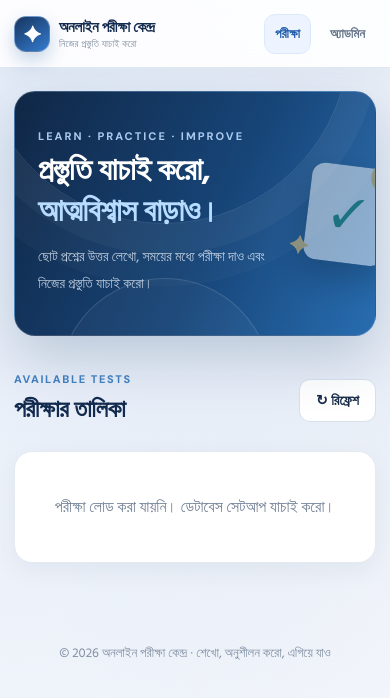
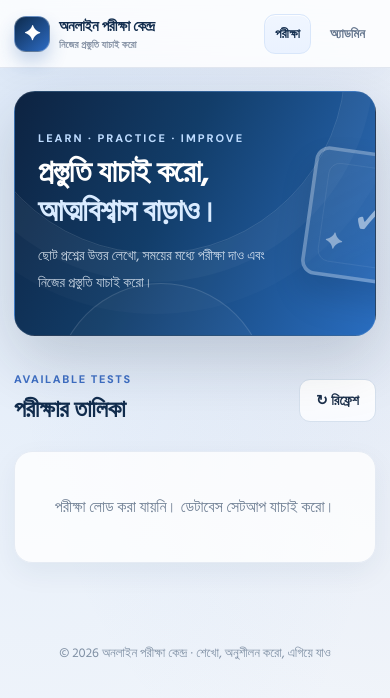
Before and after one commit to shariful8855-creator/online-exam-center, a plain HTML site: page index.html in a window 390 px wide. Drawn offline with nearby package versions, Linux system fonts and the light colour scheme; no server answers.

Commit message:
Upgrade to an ultra-premium responsive theme

```diff
--- a/theme.css
+++ b/theme.css
@@ -1,28 +1,37 @@
-/* Premium visual system for Online Exam Center */
+/* Ultra Premium Theme for Online Exam Center */
 @import url('https://fonts.googleapis.com/css2?family=DM+Sans:wght@400;500;600;700;800&family=Hind+Siliguri:wght@400;500;600;700&display=swap');
 
 :root {
   color-scheme: light;
-  --navy: #132b4f;
-  --blue: #2867c7;
-  --sky: #edf4ff;
-  --ink: #172b49;
-  --muted: #6f7e93;
-  --line: #e4eaf2;
-  --bg: #f5f7fb;
-  --green: #14805e;
-  --red: #c43d4b;
-  --surface: #fff;
-  --shadow-sm: 0 8px 24px rgba(20, 43, 78, .055);
-  --shadow-md: 0 18px 48px rgba(20, 43, 78, .11);
+  --navy: #122d4e;
+  --navy-2: #0b1f3a;
+  --blue: #2a6fd2;
+  --blue-2: #5aa6ff;
+  --sky: #edf5ff;
+  --ink: #1b2f4a;
+  --muted: #6d7d92;
+  --line: #e5ebf4;
+  --bg: #f4f7fb;
+  --surface: #ffffff;
+  --green: #169267;
+  --green-soft: #eafaf4;
+  --red: #ca4054;
+  --red-soft: #fff0f2;
+  --amber: #ef8d2d;
+  --amber-soft: #fff5ed;
+  --shadow-sm: 0 10px 28px rgba(20, 43, 78, 0.06);
+  --shadow-md: 0 18px 44px rgba(20, 43, 78, 0.12);
+  --shadow-lg: 0 24px 62px rgba(14, 31, 57, 0.18);
+  --radial-1: rgba(104, 162, 236, 0.16);
+  --radial-2: rgba(55, 102, 190, 0.09);
 }
 
 html { scroll-behavior: smooth; }
 body {
   min-height: 100vh;
   background:
-    radial-gradient(ellipse at 4% 0%, rgba(80, 139, 221, .11), transparent 29rem),
-    radial-gradient(ellipse at 100% 30%, rgba(63, 117, 190, .07), transparent 26rem),
+    radial-gradient(ellipse at 8% 2%, var(--radial-1), transparent 26rem),
+    radial-gradient(ellipse at 100% 32%, var(--radial-2), transparent 24rem),
     var(--bg);
   color: var(--ink);
   font-family: 'Hind Siliguri', 'DM Sans', sans-serif;
@@ -30,63 +39,173 @@ body {
 }
 button, input, select, textarea { font: inherit; }
 button { -webkit-tap-highlight-color: transparent; }
-:focus-visible { outline: 3px solid rgba(51, 119, 205, .45); outline-offset: 3px; }
+:focus-visible {
+  outline: 3px solid rgba(57, 117, 208, 0.42);
+  outline-offset: 3px;
+}
 
 .topbar {
   position: sticky;
-  z-index: 20;
+  z-index: 50;
   top: 0;
   height: 78px;
   padding: 0 max(5.5vw, 22px);
-  background: rgba(255,255,255,.9);
-  border-bottom: 1px solid rgba(220, 229, 240, .9);
-  box-shadow: 0 5px 24px rgba(20,43,78,.035);
+  background: rgba(255, 255, 255, 0.82);
+  border-bottom: 1px solid rgba(222, 228, 238, 0.9);
   backdrop-filter: blur(18px);
   -webkit-backdrop-filter: blur(18px);
+  box-shadow: 0 12px 24px rgba(15, 36, 64, 0.024);
 }
-.brand { gap: 12px; color: var(--navy); font-size: 19px; font-weight: 700; letter-spacing: -.3px; }
-.brand small { color: #8491a4; font-size: 11px; font-weight: 500; letter-spacing: .15px; }
+.brand {
+  gap: 12px;
+  color: var(--navy);
+  font-size: 19px;
+  font-weight: 700;
+  letter-spacing: -0.3px;
+}
+.brand small {
+  display: block;
+  margin-top: -2px;
+  color: #8894a7;
+  font-size: 11px;
+  font-weight: 600;
+  letter-spacing: 0.12px;
+}
 .brand-mark {
   display: grid;
+  place-items: center;
   width: 43px;
   height: 43px;
-  place-items: center;
-  border: 1px solid rgba(255,255,255,.32);
   border-radius: 14px;
-  background: linear-gradient(145deg, #17365f, #347bd0);
-  box-shadow: 0 8px 18px rgba(31, 86, 157, .25);
+  border: 1px solid rgba(255,255,255,0.32);
+  background: linear-gradient(138deg, #0d2b4d 0%, #2d6bc3 100%);
+  box-shadow: 0 10px 18px rgba(34, 89, 173, 0.24);
+  color: #fff;
+  font-size: 20px;
 }
-nav { gap: 6px; }
-.nav-btn { padding: 9px 17px; border: 1px solid transparent; border-radius: 11px; color: #66758a; font-weight: 600; transition: .2s ease; }
-.nav-btn:hover, .nav-btn.active { color: #1d5baa; background: #edf4ff; border-color: #dce9fb; }
+nav { gap: 8px; }
+.nav-btn {
+  padding: 9px 17px;
+  border: 1px solid transparent;
+  border-radius: 11px;
+  background: transparent;
+  color: #65768e;
+  font-weight: 700;
+  transition: 0.2s ease;
+}
+.nav-btn:hover,
+.nav-btn.active {
+  color: var(--navy);
+  background: linear-gradient(180deg, #f0f6ff 0%, #eaf2ff 100%);
+  border-color: #d8e6fa;
+  box-shadow: inset 0 1px 0 rgba(255,255,255,0.8);
+}
 
-main { width: min(1120px, calc(100% - 44px)); padding: 38px 0 76px; }
+main {
+  width: min(1120px, calc(100% - 44px));
+  padding: 42px 0 76px;
+}
 .hero {
   position: relative;
   isolation: isolate;
   overflow: hidden;
-  min-height: 288px;
+  min-height: 300px;
   margin-bottom: 48px;
-  padding: 45px 52px;
-  border: 1px solid rgba(255,255,255,.18);
-  border-radius: 26px;
-  background: linear-gradient(115deg, #102746 0%, #174578 56%, #286db1 100%);
-  box-shadow: 0 22px 55px rgba(19, 53, 96, .2);
+  padding: 46px 52px;
+  border: 1px solid rgba(255,255,255,0.1);
+  border-radius: 28px;
+  background: linear-gradient(115deg, #0d2341 0%, #123d69 42%, #2a6ec1 100%);
+  box-shadow: var(--shadow-lg);
 }
-.hero::before, .hero::after { position: absolute; z-index: -1; content: ''; pointer-events: none; border: 1px solid rgba(255,255,255,.12); border-radius: 50%; }
-.hero::before { width: 370px; height: 370px; top: -240px; right: 7%; box-shadow: 0 0 0 30px rgba(255,255,255,.035), 0 0 0 62px rgba(255,255,255,.025); }
-.hero::after { width: 210px; height: 210px; right: 29%; bottom: -155px; background: rgba(255,255,255,.035); }
-.hero .eyebrow { color: #a9c9ee; letter-spacing: 2px; }
-.hero h1 { max-width: 650px; color: #fff; font-size: clamp(32px, 4vw, 46px); line-height: 1.3; letter-spacing: -.6px; }
-.hero h1 em { color: #b7dcff; font-style: normal; }
-.hero-copy { max-width: 550px; color: rgba(238,246,255,.78); line-height: 1.9; }
-.hero-art { filter: drop-shadow(0 18px 20px rgba(0,0,0,.2)); }
-.paper { border: 5px solid rgba(255,255,255,.58); border-radius: 18px; transform: rotate(7deg); }
+.hero::before,
+.hero::after {
+  position: absolute;
+  z-index: -1;
+  content: '';
+  pointer-events: none;
+  border: 1px solid rgba(255,255,255,0.12);
+  border-radius: 50%;
+}
+.hero::before {
+  width: 380px;
+  height: 380px;
+  top: -220px;
+  right: 8%;
+  box-shadow: 0 0 0 28px rgba(255,255,255,0.03), 0 0 0 60px rgba(255,255,255,0.02);
+}
+.hero::after {
+  width: 210px;
+  height: 210px;
+  right: 30%;
+  bottom: -160px;
+  background: rgba(255,255,255,0.03);
+}
+.hero .eyebrow {
+  color: #bedcff;
+  letter-spacing: 2px;
+}
+.hero h1 {
+  max-width: 650px;
+  color: #fff;
+  font-size: clamp(32px, 4vw, 46px);
+  line-height: 1.25;
+  letter-spacing: -0.7px;
+}
+.hero h1 em {
+  color: #d9ebff;
+  font-style: normal;
+}
+.hero-copy {
+  max-width: 560px;
+  color: rgba(239,247,255,0.82);
+  line-height: 1.9;
+}
+.hero-art {
+  position: relative;
+  filter: drop-shadow(0 18px 22px rgba(0,0,0,0.24));
+}
+.paper {
+  position: relative;
+  display: grid;
+  place-items: center;
+  width: 180px;
+  height: 180px;
+  border: 5px solid rgba(255,255,255,0.56);
+  border-radius: 20px;
+  background: linear-gradient(145deg, rgba(255,255,255,0.15), rgba(255,255,255,0.05));
+  color: #fff;
+  font-size: 56px;
+  transform: rotate(8deg);
+}
+.paper::before {
+  position: absolute;
+  inset: 16px;
+  border: 1px solid rgba(255,255,255,0.18);
+  border-radius: 16px;
+  content: '';
+}
+.paper span,
+.paper b {
+  position: absolute;
+  color: rgba(255,255,255,0.9);
+}
+.paper span { font-size: 28px; right: 24px; top: 28px; }
+.paper b { font-size: 30px; left: 24px; bottom: 20px; }
 
 .section-head { margin: 0 0 22px; }
-.section-head h2 { color: var(--navy); font-size: 28px; letter-spacing: -.4px; }
-.eyebrow { color: #4280c1; font-family: 'DM Sans', 'Hind Siliguri', sans-serif; font-size: 11px; font-weight: 800; letter-spacing: 1.6px; }
-.exam-grid { gap: 19px; }
+.section-head h2 {
+  color: var(--navy);
+  font-size: 28px;
+  letter-spacing: -0.4px;
+}
+.eyebrow {
+  color: #3f6fc4;
+  font-family: 'DM Sans', 'Hind Siliguri', sans-serif;
+  font-size: 11px;
+  font-weight: 800;
+  letter-spacing: 1.6px;
+}
+.exam-grid { gap: 18px; }
 .exam-card {
   position: relative;
   overflow: hidden;
@@ -94,65 +213,215 @@ main { width: min(1120px, calc(100% - 44px)); padding: 38px 0 76px; }
   padding: 24px;
   border: 1px solid #e3eaf3;
   border-radius: 19px;
-  background: var(--surface);
+  background: linear-gradient(180deg, rgba(255,255,255,0.96), rgba(246,249,253,0.96));
   box-shadow: var(--shadow-sm);
-  transition: transform .22s ease, box-shadow .22s ease, border-color .22s ease;
+  transition: transform 0.22s ease, box-shadow 0.22s ease, border-color 0.22s ease;
 }
-.exam-card::before { position: absolute; top: 0; left: 0; width: 100%; height: 4px; content: ''; background: linear-gradient(90deg, #2c69bd, #83b9ed); }
-.exam-card:hover { transform: translateY(-4px); border-color: #c8d9ef; box-shadow: var(--shadow-md); }
-.exam-card h3 { color: var(--navy); font-size: 20px; line-height: 1.5; }
-.exam-meta { gap: 8px 15px; color: var(--muted); }
+.exam-card::before {
+  position: absolute;
+  top: 0;
+  left: 0;
+  width: 100%;
+  height: 4px;
+  content: '';
+  background: linear-gradient(90deg, #173b6c, #74b5ff 55%, #a9cffc 100%);
+}
+.exam-card:hover {
+  transform: translateY(-5px);
+  border-color: #c7d9ef;
+  box-shadow: var(--shadow-md);
+}
+.exam-card h3 {
+  color: var(--navy);
+  font-size: 20px;
+  line-height: 1.5;
+}
+.exam-meta {
+  gap: 8px 15px;
+  color: var(--muted);
+}
 .primary-btn {
   min-height: 44px;
   padding: 11px 20px;
   border: 1px solid #255eaa;
   border-radius: 11px;
-  background: linear-gradient(115deg, #1d4e87, #2d70bd);
-  box-shadow: 0 7px 16px rgba(36, 91, 157, .18);
+  background: linear-gradient(115deg, #1c4f8b 0%, #2b6fc5 100%);
+  color: #fff;
   font-weight: 700;
-  transition: transform .18s ease, box-shadow .18s ease, filter .18s ease;
+  box-shadow: 0 8px 18px rgba(35, 90, 162, 0.18);
+  transition: transform 0.18s ease, box-shadow 0.18s ease, filter 0.18s ease;
 }
-.primary-btn:hover { transform: translateY(-1px); filter: brightness(1.08); box-shadow: 0 10px 20px rgba(36,91,157,.24); }
-.primary-btn:active { transform: translateY(0); }
-.outline-btn { min-height: 42px; border: 1px solid #d6e1ee; border-radius: 11px; background: #fff; transition: .18s ease; }
-.outline-btn:hover { border-color: #a9c7e9; background: #f4f8fe; color: #1e5b9e; }
-.text-btn { color: #3269a6; font-weight: 600; }
-.loading, .empty { border: 1px solid var(--line); border-radius: 18px; background: #fff; box-shadow: var(--shadow-sm); }
+.primary-btn:hover {
+  transform: translateY(-1px);
+  box-shadow: 0 12px 22px rgba(35, 90, 162, 0.24);
+  filter: brightness(1.06);
+}
+.outline-btn {
+  min-height: 42px;
+  border: 1px solid #d6e1ee;
+  border-radius: 11px;
+  background: linear-gradient(180deg, #fff, #f9fbff);
+  color: var(--ink);
+  transition: 0.18s ease;
+}
+.outline-btn:hover {
+  border-color: #aecae8;
+  background: #f4f9ff;
+  color: #1e5b9e;
+}
+.text-btn {
+  color: #366db0;
+  font-weight: 700;
+}
+.loading, .empty {
+  padding: 42px 25px;
+  border: 1px solid var(--line);
+  border-radius: 18px;
+  background: rgba(255,255,255,0.8);
+  box-shadow: var(--shadow-sm);
+}
 
 .quiz-top { margin-bottom: 20px; }
-.timer { border: 1px solid #f4d7c2; border-radius: 12px; background: #fff8f1; box-shadow: 0 4px 12px rgba(163,76,20,.06); }
-.quiz-heading { margin-bottom: 17px; padding: 23px 25px; border: 1px solid var(--line); border-radius: 18px; background: #fff; box-shadow: var(--shadow-sm); }
-.quiz-heading h2 { color: var(--navy); line-height: 1.45; }
-.progress { height: 9px; overflow: hidden; border-radius: 20px; background: #eaf0f7; }
-.progress span { border-radius: 20px; background: linear-gradient(90deg, #2767b7, #72a9e3); transition: width .3s ease; }
-.question-card { padding: 29px; border: 1px solid var(--line); border-radius: 19px; background: #fff; box-shadow: var(--shadow-sm); }
-.question-text { color: var(--ink); line-height: 1.8; }
-.quiz-actions { margin-top: 20px; }
+.timer {
+  border: 1px solid #f4d7c2;
+  border-radius: 12px;
+  background: linear-gradient(180deg, #fffaf5, #fff3ea);
+  color: #a95b16;
+  box-shadow: 0 5px 14px rgba(175, 110, 45, 0.06);
+}
+.quiz-heading {
+  margin-bottom: 17px;
+  padding: 23px 25px;
+  border: 1px solid var(--line);
+  border-radius: 18px;
+  background: linear-gradient(180deg, rgba(255,255,255,0.98), rgba(249,251,255,0.98));
+  box-shadow: var(--shadow-sm);
+}
+.quiz-heading h2 {
+  color: var(--navy);
+  line-height: 1.45;
+}
+.progress {
+  height: 9px;
+  border-radius: 20px;
+  background: #ebf1f8;
+  overflow: hidden;
+}
+.progress span {
+  display: block;
+  height: 100%;
+  border-radius: 20px;
+  background: linear-gradient(90deg, #2767b7 0%, #72a9e3 100%);
+  transition: width 0.3s ease;
+}
+.question-card {
+  padding: 29px;
+  border: 1px solid var(--line);
+  border-radius: 19px;
+  background: linear-gradient(180deg, #fff, #fbfcff);
+  box-shadow: var(--shadow-sm);
+}
+.question-text {
+  color: var(--ink);
+  line-height: 1.8;
+}
+.quiz-actions {
+  margin-top: 20px;
+}
 
-.admin-box, .result-card { border: 1px solid #e1e9f2; border-radius: 20px; background: #fff; box-shadow: 0 12px 32px rgba(20,43,78,.065); }
-.admin-box { padding: 28px; }
-.admin-box h3 { color: var(--navy); letter-spacing: -.2px; }
-.admin-box label { color: #344967; line-height: 1.7; }
-.admin-box input, .admin-box select, .questions-input, .written-answer {
+.admin-box,
+.result-card {
+  border: 1px solid #e1e9f2;
+  border-radius: 20px;
+  background: linear-gradient(180deg, rgba(255,255,255,0.98), rgba(248,250,253,0.98));
+  box-shadow: 0 12px 32px rgba(20,43,78,0.065);
+}
+.admin-box {
+  padding: 28px;
+}
+.admin-box h3 {
+  color: var(--navy);
+  letter-spacing: -0.2px;
+}
+.admin-box label {
+  color: #344967;
+  line-height: 1.7;
+}
+.admin-box input,
+.admin-box select,
+.questions-input,
+.written-answer {
   border: 1px solid #d9e3ef;
   border-radius: 11px;
   background: #fff;
   color: var(--ink);
-  transition: border-color .18s ease, box-shadow .18s ease;
+  transition: border-color 0.18s ease, box-shadow 0.18s ease;
 }
-.admin-box input, .admin-box select, .questions-input { padding: 12px 14px; }
-.written-answer { padding: 14px; line-height: 1.7; }
-.admin-box input:focus, .admin-box select:focus, .questions-input:focus, .written-answer:focus { border-color: #73a4d8; box-shadow: 0 0 0 4px rgba(72,137,198,.12); outline: none; }
-.questions-input { min-height: 235px; line-height: 1.8; }
-.file-info { padding: 11px 14px; border: 1px solid #dfebf7; border-radius: 11px; background: #f2f7fd; line-height: 1.7; }
-.result-card { padding: 42px; }
-.result-icon { box-shadow: 0 0 0 9px #eff9f4; }
-.score { letter-spacing: -2px; }
+.admin-box input,
+.admin-box select,
+.questions-input {
+  padding: 12px 14px;
+}
+.written-answer {
+  padding: 14px;
+  line-height: 1.7;
+}
+.admin-box input:focus,
+.admin-box select:focus,
+.questions-input:focus,
+.written-answer:focus {
+  border-color: #73a4d8;
+  box-shadow: 0 0 0 4px rgba(72,137,198,0.12);
+  outline: none;
+}
+.questions-input {
+  min-height: 235px;
+  line-height: 1.8;
+}
+.file-info {
+  padding: 11px 14px;
+  border: 1px solid #dfebf7;
+  border-radius: 11px;
+  background: linear-gradient(180deg, #f1f7ff, #edf4ff);
+  line-height: 1.7;
+}
+.result-card {
+  padding: 42px;
+}
+.result-icon {
+  width: 64px;
+  height: 64px;
+  display: grid;
+  place-items: center;
+  margin: 0 auto 12px;
+  border-radius: 50%;
+  background: linear-gradient(180deg, #eafaf4, #dbf5eb);
+  color: var(--green);
+  font-size: 28px;
+  font-weight: 800;
+  box-shadow: 0 0 0 9px rgba(22, 146, 103, 0.08);
+}
+.score {
+  letter-spacing: -2px;
+}
 .result-stats { gap: 14px; }
-.result-stats > div { min-width: 125px; padding: 16px 19px; border: 1px solid #e4edf6; border-radius: 15px; background: #f5f8fc; }
-.review-item { line-height: 1.8; }
-footer { color: #8290a4; padding: 27px 16px; }
-.toast { box-shadow: 0 10px 30px rgba(0,0,0,.18); }
+.result-stats > div {
+  min-width: 125px;
+  padding: 16px 19px;
+  border: 1px solid #e4edf6;
+  border-radius: 15px;
+  background: linear-gradient(180deg, #f7fafe, #f2f7fd);
+}
+.review-item {
+  line-height: 1.8;
+}
+footer {
+  padding: 27px 16px;
+  color: #8091a5;
+}
+.toast {
+  box-shadow: 0 12px 30px rgba(0,0,0,0.18);
+}
 .hidden { display: none !important; }
 
 @media (max-width: 700px) {
@@ -165,7 +434,7 @@ footer { color: #8290a4; padding: 27px 16px; }
   .hero { min-height: 245px; margin-bottom: 36px; padding: 30px 23px; border-radius: 21px; }
   .hero h1 { font-size: clamp(27px, 8vw, 34px); }
   .hero-copy { max-width: 100%; font-size: 14px; }
-  .hero-art { opacity: .48; transform: scale(.72); transform-origin: right center; }
+  .hero-art { opacity: 0.52; transform: scale(0.72); transform-origin: right center; }
   .section-head h2 { font-size: 24px; }
   .exam-grid { gap: 14px; }
   .exam-card { padding: 20px; }
@@ -178,5 +447,10 @@ footer { color: #8290a4; padding: 27px 16px; }
 }
 
 @media (prefers-reduced-motion: reduce) {
-  *, *::before, *::after { scroll-behavior: auto !important; transition-duration: .01ms !important; animation-duration: .01ms !important; animation-iteration-count: 1 !important; }
+  *, *::before, *::after {
+    scroll-behavior: auto !important;
+    transition-duration: 0.01ms !important;
+    animation-duration: 0.01ms !important;
+    animation-iteration-count: 1 !important;
+  }
 }
```
